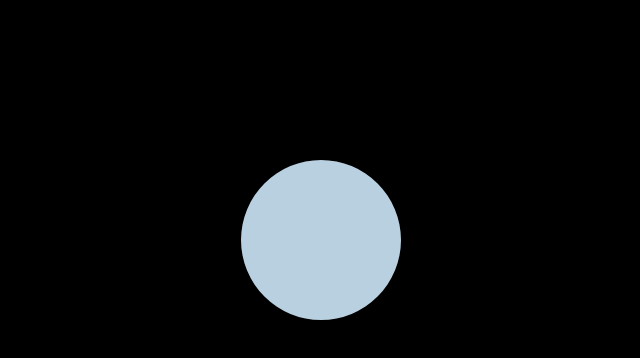
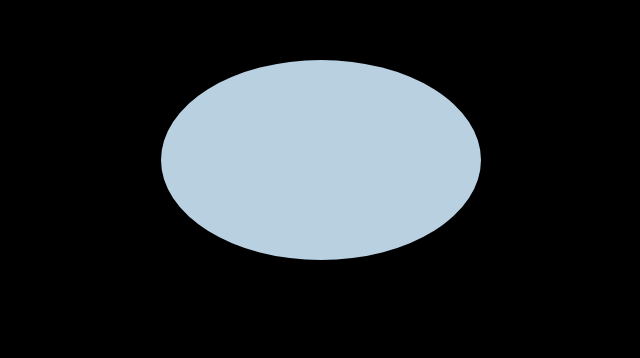
Before and after one commit to merrybottle/merrybottle, a React app: page / in a window 1280 px wide. Shown: the part 240-598 px from the top of the page, without its empty margins (319-959 px from the left). Built offline with nearby package versions, Linux system fonts and the light colour scheme.

Commit message:
Update torch movement

```diff
--- a/src/components/Phone/Phone.jsx
+++ b/src/components/Phone/Phone.jsx
@@ -24,7 +24,7 @@ const Phone = ({ handleAnswerPhone }: Props) => (
       <DialNumberStyled cx="171" cy="194" r="5" />
       <DialNumberStyled cx="129" cy="194" r="5" />
       <DialNumberStyled cx="129" cy="236" r="5" />
-      <PhonePathStyled d="M 100,120 a 50,50 0 0,1 -50,40 a 40,40 0 0,1 50,-60 Q 150,85 200,100 a 40,40 0 0,1 50,60 a 50,50 0 0,1 -50,-40 Q 150,95 100,120 z" />
+      <PhonePathStyled d="M 100,115 a 50,50 0 0,1 -50,40 a 40,40 0 0,1 50,-60 Q 150,80 200,95 a 40,40 0 0,1 50,60 a 50,50 0 0,1 -50,-40 Q 150,90 100,115 z" />
     </svg>
   </PhoneStyled>
 );
--- a/src/components/Torch/Torch.jsx
+++ b/src/components/Torch/Torch.jsx
@@ -9,8 +9,10 @@ type State = {
 
 class Torch extends PureComponent<State> {
   state = {
-    circleX: 400,
+    circleX: 300,
     circleY: 300,
+    radiusX: 75,
+    radiusY: 75,
     svgHeight: null,
     svgWidth: null
   };
@@ -19,13 +21,13 @@ class Torch extends PureComponent<State> {
 
   componentDidMount() {
     document.body.addEventListener('mousemove', this.handleMouseMove);
-    document.body.addEventListener('resize', this.handleResize);
+    global.addEventListener('resize', this.handleResize);
     this.handleResize();
   }
 
   componentWillUnmount() {
     document.body.removeEventListener('mousemove', this.handleMouseMove);
-    document.body.removeEventListener('resize', this.handleResize);
+    global.removeEventListener('resize', this.handleResize);
   }
 
   handleMouseMove = (e) => {
@@ -35,8 +37,10 @@ class Torch extends PureComponent<State> {
     } = this.state;
 
     this.setState({
-      circleX: e.clientX / svgWidth * 800,
-      circleY: e.clientY / svgHeight * 600
+      circleX: e.clientX / svgWidth * 600,
+      circleY: e.clientY / svgHeight * 600,
+      radiusX: (600 / svgWidth) * 75,
+      radiusY: (600 / svgHeight) * 75
     });
   }
 
@@ -50,17 +54,23 @@ class Torch extends PureComponent<State> {
   render() {
     const {
       circleX,
-      circleY
+      circleY,
+      radiusX,
+      radiusY
     } = this.state;
 
     return (
-      <TorchStyled>
-        <svg height="100%" width="100%" viewBox="0 0 800 600" ref={(svg) => { this.svgRef = svg; }}>
-          <path
-            d={`M 0,0 800,0 800,600 0,600 0,0 M ${circleX},${circleY} m -50,0 a 50,50 0 1,0 100,0 a 50,50 0 1,0 -100,0 Z`}
-            fill="black"
-          />
-        </svg>
+      <TorchStyled
+        height="100%"
+        width="100%"
+        viewBox="0 0 600 600"
+        preserveAspectRatio="none"
+        innerRef={(svg) => { this.svgRef = svg; }}
+      >
+        <path
+          d={`M 0,0 600,0 600,600 0,600 0,0 M ${circleX},${circleY} m -${radiusX},0 a ${radiusX},${radiusY} 0 1,0 ${radiusX * 2},0 a ${radiusX},${radiusY} 0 1,0 -${radiusX * 2},0 Z`}
+          fill="black"
+        />
       </TorchStyled>
     );
   }
--- a/src/components/Torch/styled/Torch.js
+++ b/src/components/Torch/styled/Torch.js
@@ -1,6 +1,6 @@
 import styled from 'styled-components';
 
-export const TorchStyled = styled.span`
+export const TorchStyled = styled.svg`
   display: inline-block;
   margin: 0;
   min-height: 100vh;
```
